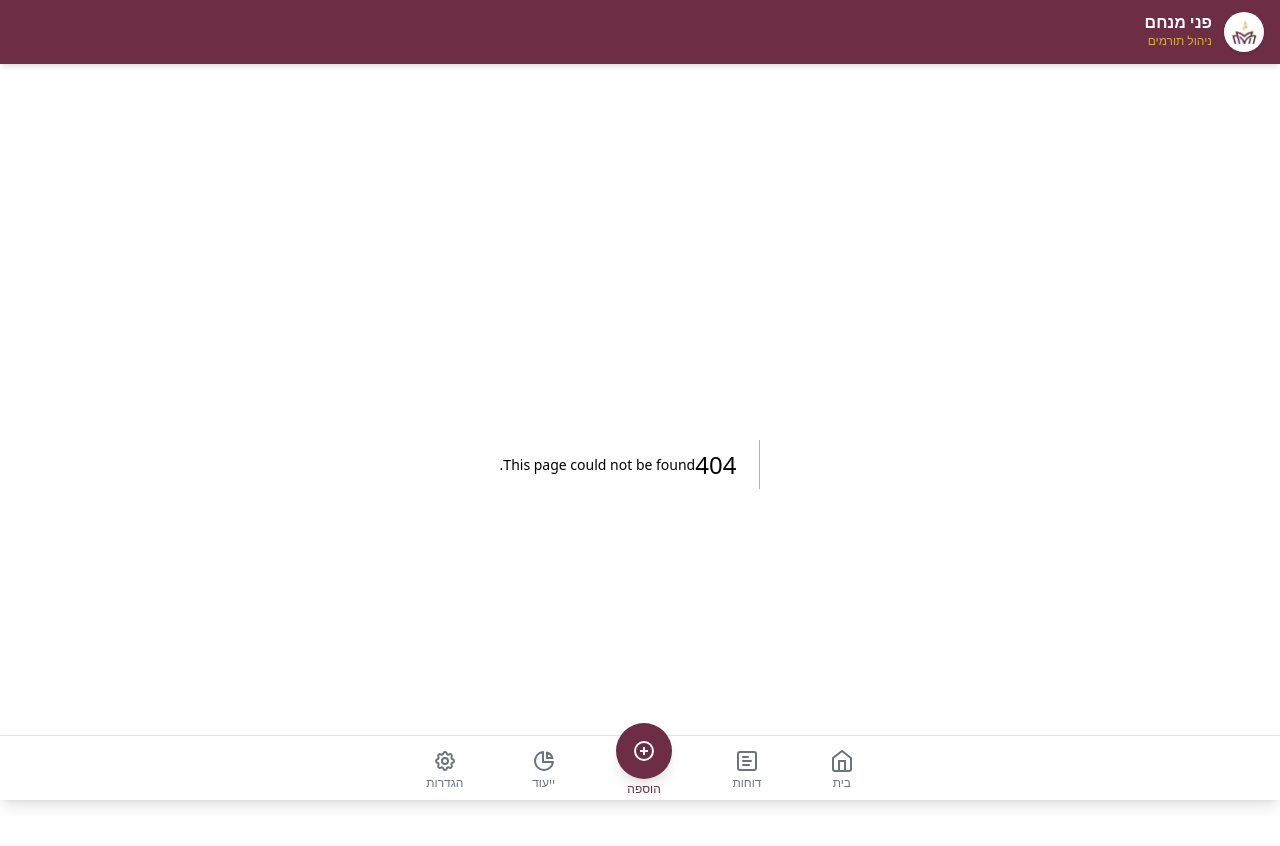
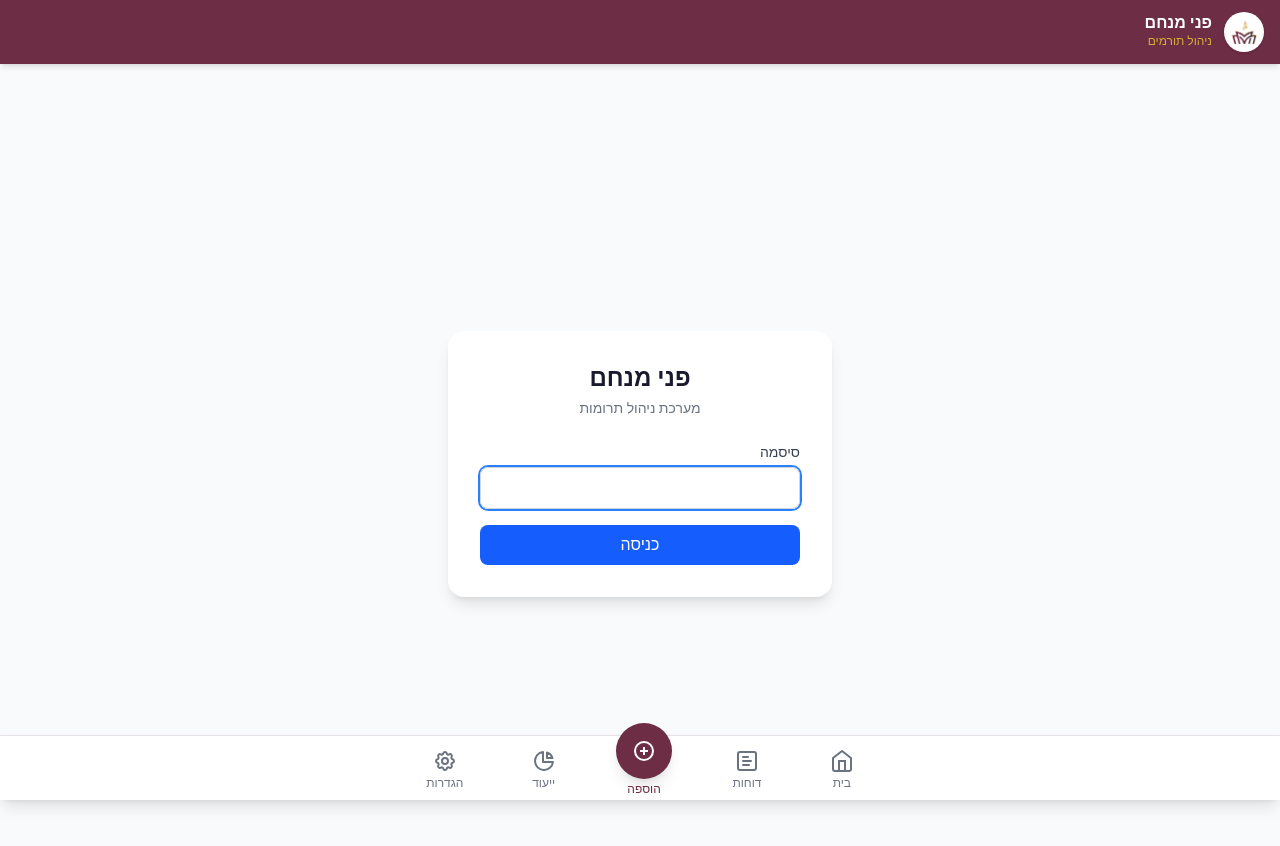
Before and after one commit to rutsparktech/pnei-menachem-app, a Next.js app: page /login in a window 1280 px wide. Before the commit this address had no page. Shown: the top 846 px of the page. Built offline with nearby package versions, Linux system fonts and the light colour scheme.

Commit message:
security: add page.tsx

```diff
--- /dev/null
+++ b/src/app/login/page.tsx
@@ -0,0 +1,59 @@
+'use client'
+import { useState } from 'react'
+import { useRouter } from 'next/navigation'
+
+export default function LoginPage() {
+  const [password, setPassword] = useState('')
+  const [error, setError] = useState('')
+  const [loading, setLoading] = useState(false)
+  const router = useRouter()
+
+  async function handleSubmit(e: React.FormEvent) {
+    e.preventDefault()
+    setLoading(true)
+    setError('')
+    const res = await fetch('/api/auth/login', {
+      method: 'POST',
+      headers: { 'Content-Type': 'application/json' },
+      body: JSON.stringify({ password }),
+    }).catch(() => null)
+
+    if (res?.ok) {
+      router.push('/')
+      router.refresh()
+    } else {
+      setError('סיסמה שגויה')
+      setLoading(false)
+    }
+  }
+
+  return (
+    <main className="min-h-screen flex items-center justify-center bg-gray-50" dir="rtl">
+      <div className="bg-white p-8 rounded-2xl shadow-lg w-full max-w-sm">
+        <h1 className="text-2xl font-bold text-center mb-1">פני מנחם</h1>
+        <p className="text-gray-500 text-sm text-center mb-6">מערכת ניהול תרומות</p>
+        <form onSubmit={handleSubmit} className="space-y-4">
+          <div>
+            <label className="block text-sm font-medium text-gray-700 mb-1">סיסמה</label>
+            <input
+              type="password"
+              value={password}
+              onChange={e => setPassword(e.target.value)}
+              className="w-full border border-gray-300 rounded-lg px-3 py-2 text-right focus:outline-none focus:ring-2 focus:ring-blue-500"
+              autoFocus
+              required
+            />
+          </div>
+          {error && <p className="text-red-600 text-sm text-center">{error}</p>}
+          <button
+            type="submit"
+            disabled={loading}
+            className="w-full bg-blue-600 text-white py-2 rounded-lg hover:bg-blue-700 disabled:opacity-50 font-medium transition-colors"
+          >
+            {loading ? 'מתחבר...' : 'כניסה'}
+          </button>
+        </form>
+      </div>
+    </main>
+  )
+}
```
